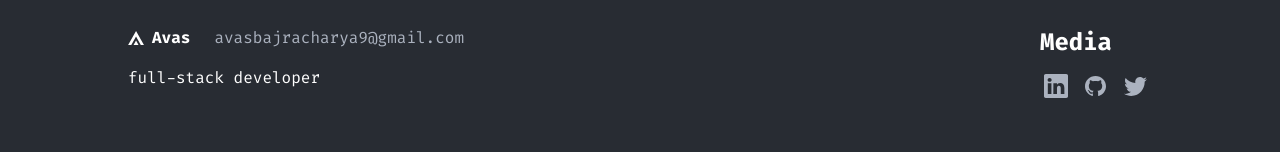
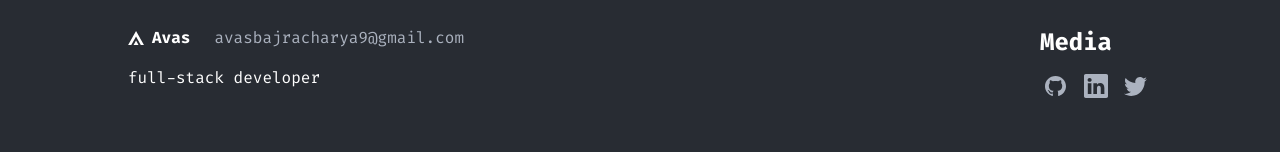
Before and after one commit to Avas77/avas-portfolio-v2, a Next.js app: page /about-me in a window 1280 px wide. Shown: the part 1636-1788 px from the top of the page. Built offline with nearby package versions, Linux system fonts and the light colour scheme.

Commit message:
feat: fixed broken links in home page

```diff
--- a/components/Contacts/index.tsx
+++ b/components/Contacts/index.tsx
@@ -3,22 +3,30 @@ import BlockHeader from "../BlockHeader";
 import SocialContact from "../SocialContact";
 import ContactsDescription from "../ContactsDescription";
 import ContactsBox from "../ContactsBox";
+import LinkButton from "../ImageButton";
 
 const Contacts = () => {
   const socailContacts = (
     <>
+      <LinkButton
+        openInNewtab
+        url="https://www.linkedin.com/in/avas-bajracharya-640357200/"
+      >
         <SocialContact
           path={"/assets/social-links/Linkedin.svg"}
           label="Avas Bajracharya"
           width={30}
           height={20}
         />
+      </LinkButton>
+      <LinkButton url="mailto:avasbajracharya9@gmail.com">
         <SocialContact
           path={"/assets/social-links/mail.svg"}
           label="avasbajracharya9"
           width={30}
           height={32}
         />
+      </LinkButton>
     </>
   );
   return (
--- a/components/Description/index.tsx
+++ b/components/Description/index.tsx
@@ -1,6 +1,7 @@
 import React from "react";
 import PrimaryButton from "../PrimaryButton";
 import Image from "next/image";
+import LinkButton from "../ImageButton";
 
 interface IDescriptionProps {
   classNames?: string;
@@ -34,7 +35,9 @@ const Description = ({ classNames, showButton }: IDescriptionProps) => {
         </span>
       </p>
       {showButton ? (
-        <PrimaryButton element={showMoreDescButton} classNames="mt-[27px]" />
+        <LinkButton url={"/about-me"}>
+          <PrimaryButton element={showMoreDescButton} classNames="mt-[27px]" />
+        </LinkButton>
       ) : null}
     </div>
   );
--- a/components/Footer/index.tsx
+++ b/components/Footer/index.tsx
@@ -1,6 +1,8 @@
 import React from "react";
 import Logo from "../Logo";
 import Image from "next/image";
+import { socialLinks } from "@/constants/SocialLinks";
+import LinkButton from "../ImageButton";
 
 const Footer = ({ classNames }: { classNames?: string }) => {
   return (
@@ -18,24 +20,16 @@ const Footer = ({ classNames }: { classNames?: string }) => {
         <div className="flex flex-col gap-3">
           <h5 className="font-bold text-2xl">Media</h5>
           <div className="flex gap-2">
-            <Image
-              src="/assets/social-links/Linkedin.svg"
-              alt="LinkedIn"
-              width={32}
-              height={32}
-            />
-            <Image
-              src="/assets/social-links/Github.svg"
-              alt="Github"
-              width={32}
-              height={32}
-            />
-            <Image
-              src="/assets/social-links/Twitter.svg"
-              alt="Twitter"
-              width={32}
-              height={32}
-            />
+            {socialLinks.map((link) => (
+              <LinkButton openInNewtab url={link.url} key={link.id}>
+                <Image
+                  src={link.imgPath}
+                  alt={link.label}
+                  width={32}
+                  height={32}
+                />
+              </LinkButton>
+            ))}
           </div>
         </div>
       </div>
--- a/components/HeroText/index.tsx
+++ b/components/HeroText/index.tsx
@@ -1,5 +1,6 @@
 import React from "react";
 import PrimaryButton from "../PrimaryButton";
+import LinkButton from "../ImageButton";
 
 const HeroText = () => {
   return (
@@ -14,10 +15,12 @@ const HeroText = () => {
         I make websites that load quickly and work well on all devices. I focus
         on making them easy for people to use and enjoy
       </p>
-      <PrimaryButton
-        element={"Contact me !!"}
-        classNames="mt-6 hidden sm:block"
-      />
+      <LinkButton url={"/contacts"}>
+        <PrimaryButton
+          element={"Contact me !!"}
+          classNames="mt-6 hidden sm:block"
+        />
+      </LinkButton>
     </section>
   );
 };
--- a/components/SocialLinks/index.tsx
+++ b/components/SocialLinks/index.tsx
@@ -1,5 +1,6 @@
 import { socialLinks } from "@/constants/SocialLinks";
 import Image from "next/image";
+import Link from "next/link";
 import React from "react";
 
 interface ISocialLinkProps {
@@ -11,7 +12,8 @@ const SocialLinks = ({ classNames, size }: ISocialLinkProps) => {
   return (
     <ul className={`flex justify-center gap-2 ${classNames}`}>
       {socialLinks.map((link) => (
-        <li key={link.id}>
+        <Link key={link.id} href={link.url} target="_blank">
+          <li>
             <Image
               src={link.imgPath}
               alt={link.label}
@@ -19,6 +21,7 @@ const SocialLinks = ({ classNames, size }: ISocialLinkProps) => {
               height={size}
             />
           </li>
+        </Link>
       ))}
     </ul>
   );
--- a/constants/SocialLinks.ts
+++ b/constants/SocialLinks.ts
@@ -1,5 +1,20 @@
 export const socialLinks = [
-  { id: 1, label: "Github", imgPath: "/assets/social-links/Github.svg" },
-  { id: 2, label: "LinkedIn", imgPath: "/assets/social-links/Linkedin.svg" },
-  { id: 3, label: "Twitter", imgPath: "/assets/social-links/Twitter.svg" },
+  {
+    id: 1,
+    label: "Github",
+    imgPath: "/assets/social-links/Github.svg",
+    url: "https://github.com/Avas77",
+  },
+  {
+    id: 2,
+    label: "LinkedIn",
+    imgPath: "/assets/social-links/Linkedin.svg",
+    url: "https://www.linkedin.com/in/avas-bajracharya-640357200/",
+  },
+  {
+    id: 3,
+    label: "Twitter",
+    imgPath: "/assets/social-links/Twitter.svg",
+    url: "https://twitter.com/AvasBuzz",
+  },
 ];
```
Lines whose indentation alone changed are shown as unchanged.
